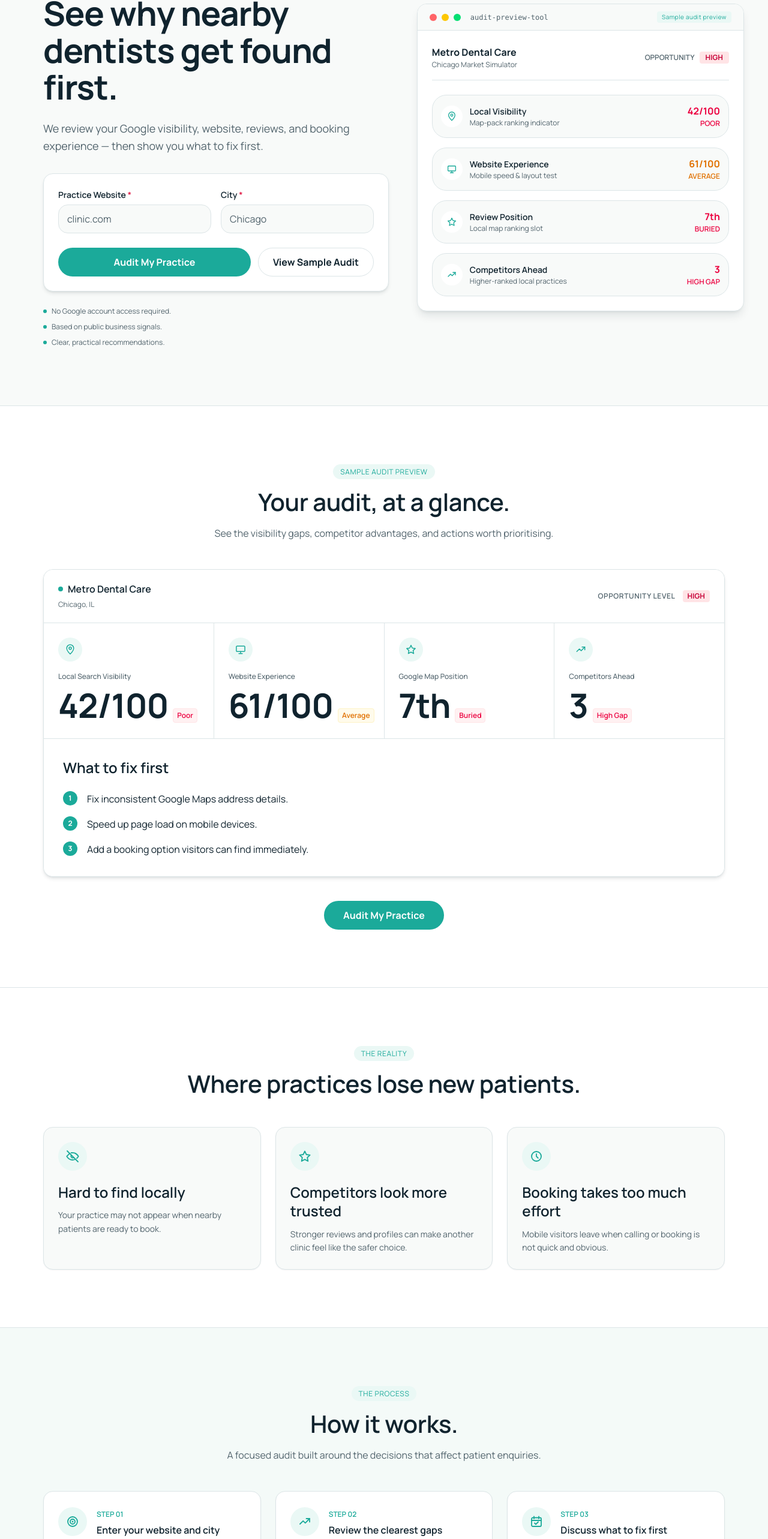
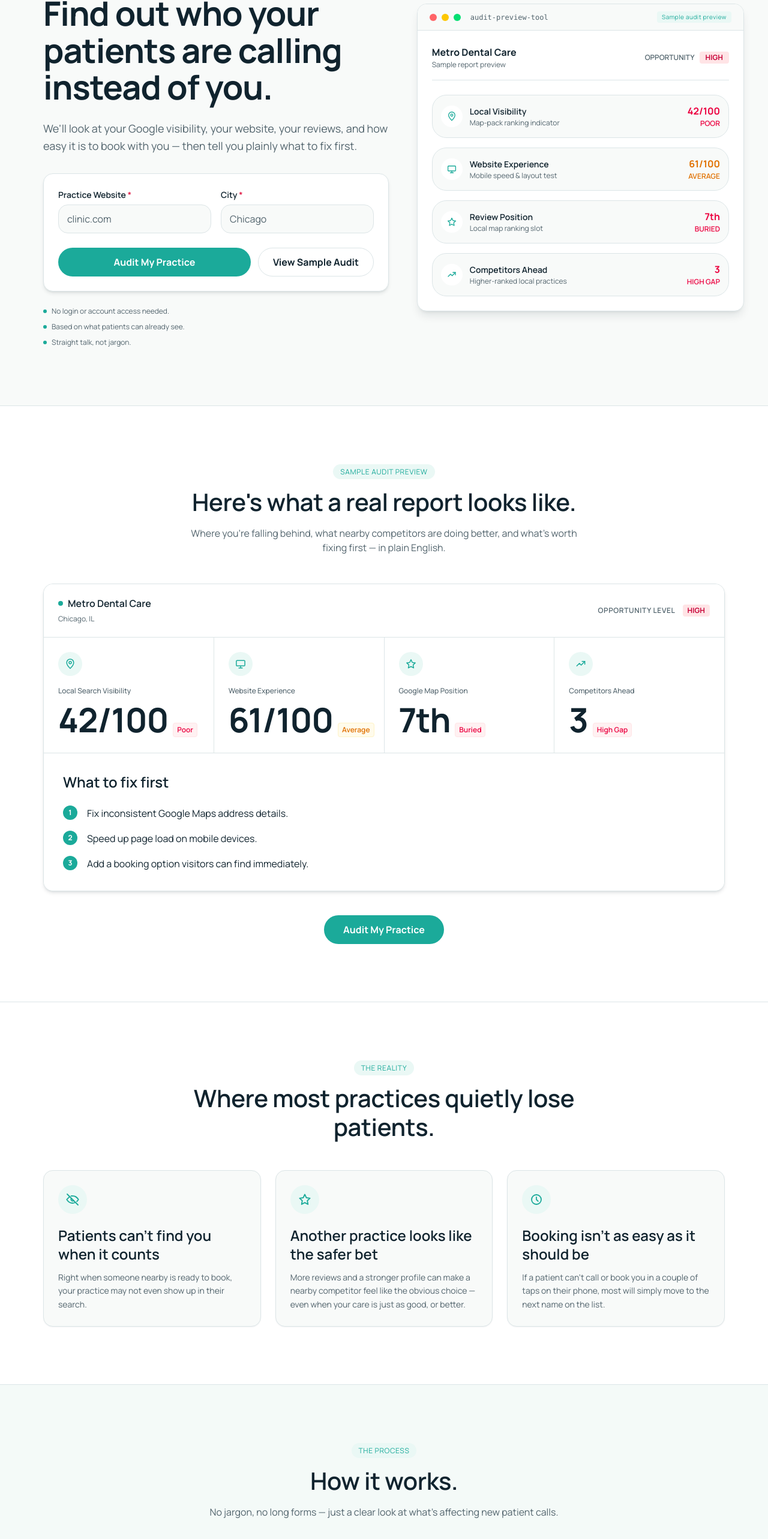
Before and after one commit to MohitPrakashSharma/smileaimarketing, a Next.js app: page / in a window 1280 px wide. Shown: the part 184-2750 px from the top of the page at 60% size. Built offline with nearby package versions, Linux system fonts and the light colour scheme.

Commit message:
refactor: update website messaging and FAQs with more conversational, plain-language copy

```diff
--- a/app/audit/[publicToken]/AuditReportClient.tsx
+++ b/app/audit/[publicToken]/AuditReportClient.tsx
@@ -345,7 +345,7 @@ export default function AuditReportClient({ publicToken }: { publicToken: string
             <span className="mb-4 flex h-11 w-11 items-center justify-center rounded-full bg-accent-soft text-primary">
               <IconMapPin className="h-5 w-5" />
             </span>
-            <h3 className="text-body font-bold text-foreground">Or we'll come to you</h3>
+            <h3 className="text-body font-bold text-foreground">Or we&apos;ll come to you</h3>
             <p className="mt-2 text-body-small leading-relaxed text-muted-foreground">
               A local consultant visits your practice and walks your whole team through the findings in person.
             </p>
--- a/app/free-dental-audit/page.tsx
+++ b/app/free-dental-audit/page.tsx
@@ -308,7 +308,7 @@ function AuditWizardForm() {
               Patients are searching nearby right now.
             </h1>
             <p className="mt-2 text-body-small text-muted-foreground">
-              Here's a first look. Unlock the full report to see your score, who's ranking ahead of you, and exactly what to fix first.
+              Here&apos;s a first look. Unlock the full report to see your score, who&apos;s ranking ahead of you, and exactly what to fix first.
             </p>
           </div>
 
--- a/components/FinalCTA.tsx
+++ b/components/FinalCTA.tsx
@@ -52,10 +52,10 @@ export default function FinalCTA() {
       <div className="mx-auto max-w-[1200px] px-6 py-16 sm:py-24 sm:px-8">
         <div className="mx-auto max-w-xl rounded-2xl border border-border bg-surface px-6 py-12 text-center shadow-sm sm:py-14">
           <h2 className="text-heading-1 font-semibold text-foreground">
-            See what your practice should fix first.
+            See what&apos;s costing you new patients.
           </h2>
           <p className="mx-auto mt-3 max-w-md text-body text-muted-foreground">
-            Start with your website and city. We will prepare a clear local growth review.
+            Just your website and city — we&apos;ll do the digging and hand you a clear, plain-English report.
           </p>
 
           <form onSubmit={handleSubmit} className="mt-8 space-y-4 text-left" noValidate>
--- a/components/Hero.tsx
+++ b/components/Hero.tsx
@@ -84,19 +84,19 @@ export default function Hero() {
         {/* Left Column: Headline and Form */}
         <div>
           <span className="animate-fade-in-up inline-block rounded-full bg-accent-soft px-3 py-1 font-label text-xs tracking-wider text-primary">
-            LOCAL GROWTH AUDIT FOR DENTAL PRACTICES
+            A FREE GROWTH CHECK-UP FOR YOUR PRACTICE
           </span>
           <h1
             className="animate-fade-in-up mt-5 font-sans text-display text-foreground"
             style={{ animationDelay: "80ms" }}
           >
-            See why nearby dentists get found first.
+            Find out who your patients are calling instead of you.
           </h1>
           <p
             className="animate-fade-in-up mt-6 max-w-xl text-body-large text-muted-foreground"
             style={{ animationDelay: "140ms" }}
           >
-            We review your Google visibility, website, reviews, and booking experience — then show you what to fix first.
+            We&apos;ll look at your Google visibility, your website, your reviews, and how easy it is to book with you — then tell you plainly what to fix first.
           </p>
 
           {/* Primary Form */}
@@ -158,15 +158,15 @@ export default function Hero() {
           >
             <li className="flex items-center gap-2">
               <span className="h-1.5 w-1.5 rounded-full bg-primary" />
-              <span>No Google account access required.</span>
+              <span>No login or account access needed.</span>
             </li>
             <li className="flex items-center gap-2">
               <span className="h-1.5 w-1.5 rounded-full bg-primary" />
-              <span>Based on public business signals.</span>
+              <span>Based on what patients can already see.</span>
             </li>
             <li className="flex items-center gap-2">
               <span className="h-1.5 w-1.5 rounded-full bg-primary" />
-              <span>Clear, practical recommendations.</span>
+              <span>Straight talk, not jargon.</span>
             </li>
           </ul>
         </div>
@@ -194,7 +194,7 @@ export default function Hero() {
             <div className="flex flex-col gap-2 border-b border-border pb-4 sm:flex-row sm:items-center sm:justify-between">
               <div>
                 <p className="text-body font-bold text-foreground">Metro Dental Care</p>
-                <p className="text-metadata">Chicago Market Simulator</p>
+                <p className="text-metadata">Sample report preview</p>
               </div>
               <div className="flex items-center gap-2">
                 <span className="text-metadata font-semibold uppercase text-muted-foreground">Opportunity</span>
--- a/components/HowItWorks.tsx
+++ b/components/HowItWorks.tsx
@@ -3,9 +3,9 @@
 import { IconTarget, IconTrendingUp, IconCalendarCheck } from "@/components/icons";
 
 const STEPS = [
-  { Icon: IconTarget, title: "Enter your website and city" },
-  { Icon: IconTrendingUp, title: "Review the clearest gaps" },
-  { Icon: IconCalendarCheck, title: "Discuss what to fix first" },
+  { Icon: IconTarget, title: "Tell us your website and city" },
+  { Icon: IconTrendingUp, title: "See exactly where you're losing ground" },
+  { Icon: IconCalendarCheck, title: "Talk it through with us, no pressure" },
 ];
 
 export default function HowItWorks() {
@@ -20,7 +20,7 @@ export default function HowItWorks() {
             How it works.
           </h2>
           <p className="mt-4 text-body text-muted-foreground">
-            A focused audit built around the decisions that affect patient enquiries.
+            No jargon, no long forms — just a clear look at what&apos;s affecting new patient calls.
           </p>
         </div>
 
--- a/components/ProblemSection.tsx
+++ b/components/ProblemSection.tsx
@@ -5,18 +5,18 @@ import { IconMapPinOff, IconStar, IconClock } from "@/components/icons";
 const PAINS = [
   {
     Icon: IconMapPinOff,
-    title: "Hard to find locally",
-    detail: "Your practice may not appear when nearby patients are ready to book.",
+    title: "Patients can't find you when it counts",
+    detail: "Right when someone nearby is ready to book, your practice may not even show up in their search.",
   },
   {
     Icon: IconStar,
-    title: "Competitors look more trusted",
-    detail: "Stronger reviews and profiles can make another clinic feel like the safer choice.",
+    title: "Another practice looks like the safer bet",
+    detail: "More reviews and a stronger profile can make a nearby competitor feel like the obvious choice — even when your care is just as good, or better.",
   },
   {
     Icon: IconClock,
-    title: "Booking takes too much effort",
-    detail: "Mobile visitors leave when calling or booking is not quick and obvious.",
+    title: "Booking isn't as easy as it should be",
+    detail: "If a patient can't call or book you in a couple of taps on their phone, most will simply move to the next name on the list.",
   },
 ];
 
@@ -29,7 +29,7 @@ export default function ProblemSection() {
             THE REALITY
           </span>
           <h2 className="mt-4 text-heading-1 font-semibold text-foreground">
-            Where practices lose new patients.
+            Where most practices quietly lose patients.
           </h2>
         </div>
 
--- a/components/SampleAuditPreview.tsx
+++ b/components/SampleAuditPreview.tsx
@@ -55,10 +55,10 @@ export default function SampleAuditPreview() {
             SAMPLE AUDIT PREVIEW
           </span>
           <h2 className="mt-4 text-heading-1 font-semibold text-foreground">
-            Your audit, at a glance.
+            Here&apos;s what a real report looks like.
           </h2>
           <p className="mt-4 text-body text-muted-foreground">
-            See the visibility gaps, competitor advantages, and actions worth prioritising.
+            Where you&apos;re falling behind, what nearby competitors are doing better, and what&apos;s worth fixing first — in plain English.
           </p>
         </div>
 
--- a/components/TrustAndConsultation.tsx
+++ b/components/TrustAndConsultation.tsx
@@ -3,23 +3,23 @@
 import { IconCheck, IconCalendarCheck, IconMapPin } from "@/components/icons";
 
 const TRUST_POINTS = [
-  "No account access required",
-  "Prioritised recommendations",
-  "Estimates clearly labelled",
+  "No login required, ever",
+  "Told what to fix first, not just what's wrong",
+  "Any estimate is clearly marked as one",
 ];
 
 const CONSULTATION_OPTIONS = [
   {
     Icon: IconCalendarCheck,
     title: "15-minute online review",
-    description: "Walk through the main findings and decide what is worth fixing first.",
+    description: "We'll sit down together, walk through what we found, and figure out what's actually worth fixing first.",
     ctaText: "Book Online Review",
     ctaHref: "/book-consultation",
   },
   {
     Icon: IconMapPin,
     title: "Request a clinic visit",
-    description: "Meet locally where coverage and availability permit.",
+    description: "We'll come to your practice and walk your team through it in person, where we're able to.",
     ctaText: "Request a Visit",
     ctaHref: "/book-consultation?type=in-person",
   },
@@ -34,7 +34,7 @@ export default function TrustAndConsultation() {
           <div className="rounded-2xl border border-border bg-surface-muted/30 p-6 sm:p-8">
             <h2 className="text-heading-2 font-semibold text-foreground">Clear findings. Human review.</h2>
             <p className="mt-3 text-body-small text-muted-foreground leading-relaxed">
-              No inflated promises or generic scores — just practical findings based on visible business signals.
+              No inflated promises, no generic score pulled out of nowhere — just real findings based on what&apos;s actually visible online today.
             </p>
             <ul className="mt-6 space-y-3">
               {TRUST_POINTS.map((point) => (
```
Also changed, not shown: components/faqData.ts (+8 -8 lines).
